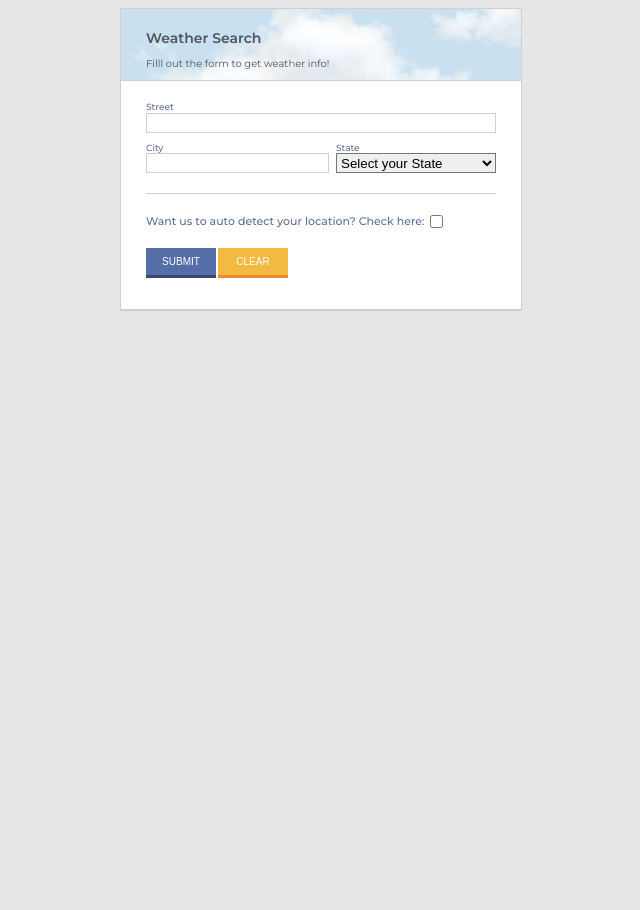
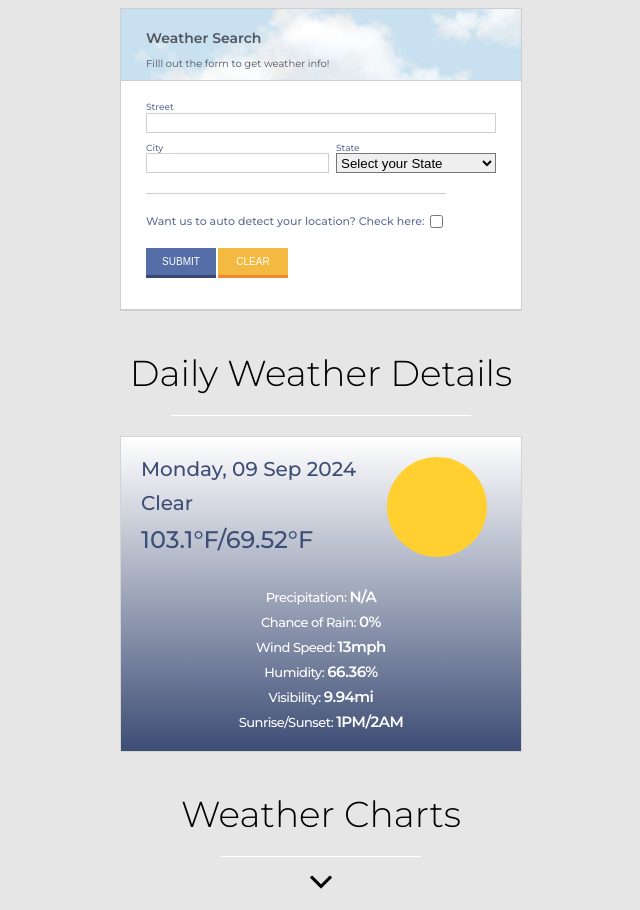
Before and after one commit to moritzwesemann/weatherAppJS, a website: page website/index.html in a window 1280 px wide. Shown: the whole page, without its empty margins (319-959 px from the left). Before the commit the page ends 800 px from the top, so only its background shows below. Drawn offline with Linux system fonts and the light colour scheme.

Commit message:
added ui layout for daily details card

```diff
--- a/website/index.html
+++ b/website/index.html
@@ -124,6 +124,35 @@
       </div>
     </div>
 
+    <div id="daily-details-section">
+      <h1>Daily Weather Details</h1>
+      <div id="line2"></div>
+      <div id="daily-details-card">
+        <div id="dd-card-top">
+          <div>
+            <p>Monday, 09 Sep 2024</p>
+            <p>Clear</p>
+            <p>103.1°F/69.52°F</p>
+          </div>
+          <img src="/Images/weather_symbols/clear_day.svg" alt="" />
+        </div>
+
+        <div id="dd-card-bottom">
+          <p>Precipitation: <span>N/A</span></p>
+          <p>Chance of Rain: <span>0%</span></p>
+          <p>Wind Speed: <span>13mph</span></p>
+          <p>Humidity: <span>66.36%</span></p>
+          <p>Visibility: <span>9.94mi</span></p>
+          <p>Sunrise/Sunset: <span>1PM/2AM</span></p>
+        </div>
+      </div>
+
+      <h1>Weather Charts</h1>
+      <div id="line3"></div>
+
+      <img id="arrow-toggle" src="/Images/point-down-512.png" alt="" />
+    </div>
+
     <script src="main.js"></script>
   </body>
 </html>
--- a/website/styles.css
+++ b/website/styles.css
@@ -76,6 +76,9 @@ body {
 }
 
 #line {
+  margin: 0 auto;
+  width: 300px;
+  border-bottom: 1px solid lightgray;
   margin: 20px 0;
   width: 80x;
   border-bottom: 1px solid rgb(207, 207, 207);
@@ -278,3 +281,81 @@ body {
   pointer-events: none;
   background-color: lightgray;
 }
+
+/* Daily Weather Details View*/
+
+#daily-details-section h1 {
+  text-align: center;
+  font-weight: 300;
+  font-size: 36px;
+  margin-top: 40px;
+  margin-bottom: 20px;
+}
+
+#line2 {
+  margin: 2px auto;
+  width: 300px;
+  border-bottom: 1px solid white;
+}
+
+#daily-details-card {
+  width: 400px;
+  border: 1px solid lightgray;
+  margin: 20px auto;
+
+  background: linear-gradient(to bottom, white, rgb(61, 77, 117));
+}
+
+#dd-card-top {
+  display: flex;
+  margin: 10px 20px;
+}
+
+#dd-card-top img {
+  width: 120px;
+  height: 120px;
+  margin-left: auto;
+  margin-right: 4px;
+}
+
+#dd-card-top p {
+  color: rgb(61, 77, 117);
+  font-size: 20px;
+  font-weight: 500;
+  margin: 10px 0;
+}
+
+#dd-card-top p:last-child {
+  font-size: 24px;
+  margin-top: 0px;
+}
+
+#dd-card-bottom {
+  margin: 20px 0;
+}
+#dd-card-bottom p {
+  text-align: center;
+  margin: 6px auto;
+  font-size: 13px;
+  font-weight: 500;
+  color: white;
+  letter-spacing: -0.5px;
+}
+
+#dd-card-bottom span {
+  font-weight: 600;
+  font-size: 15px;
+}
+
+#line3 {
+  margin: 5px auto;
+  width: 200px;
+  border-bottom: 1px solid white;
+}
+
+#arrow-toggle {
+  display: block;
+  margin: 0 auto;
+  width: 40px;
+  height: 40px;
+}
```
